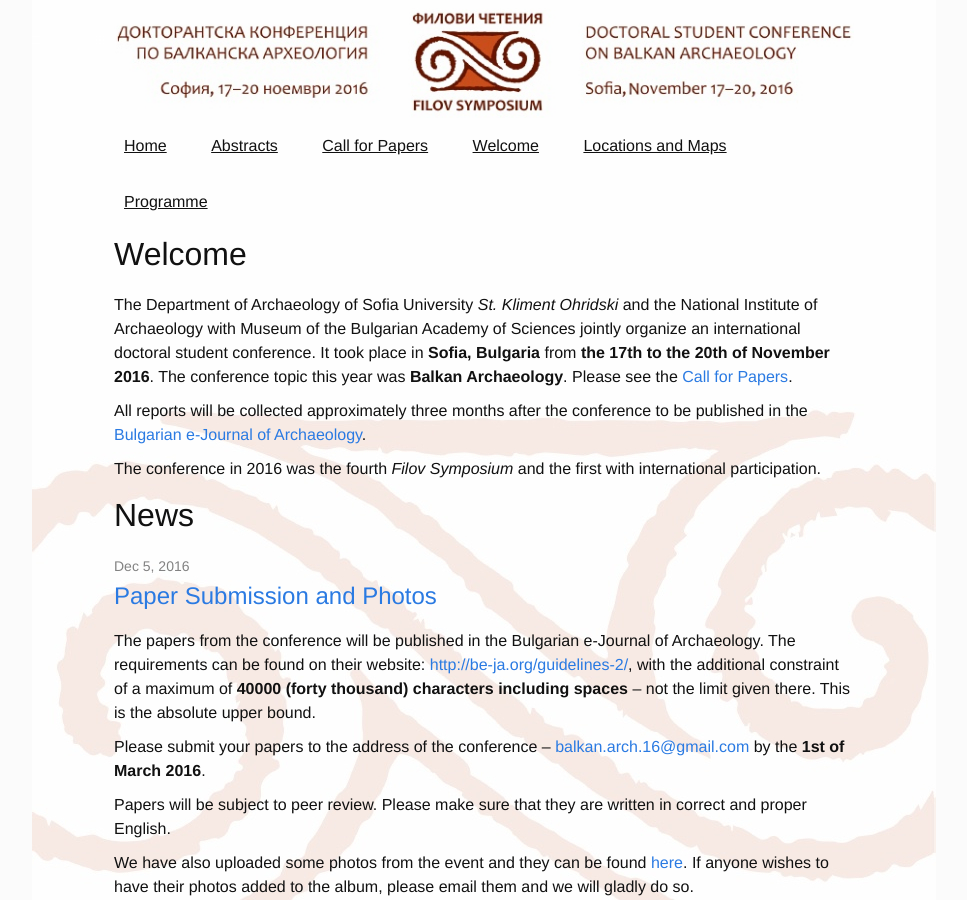
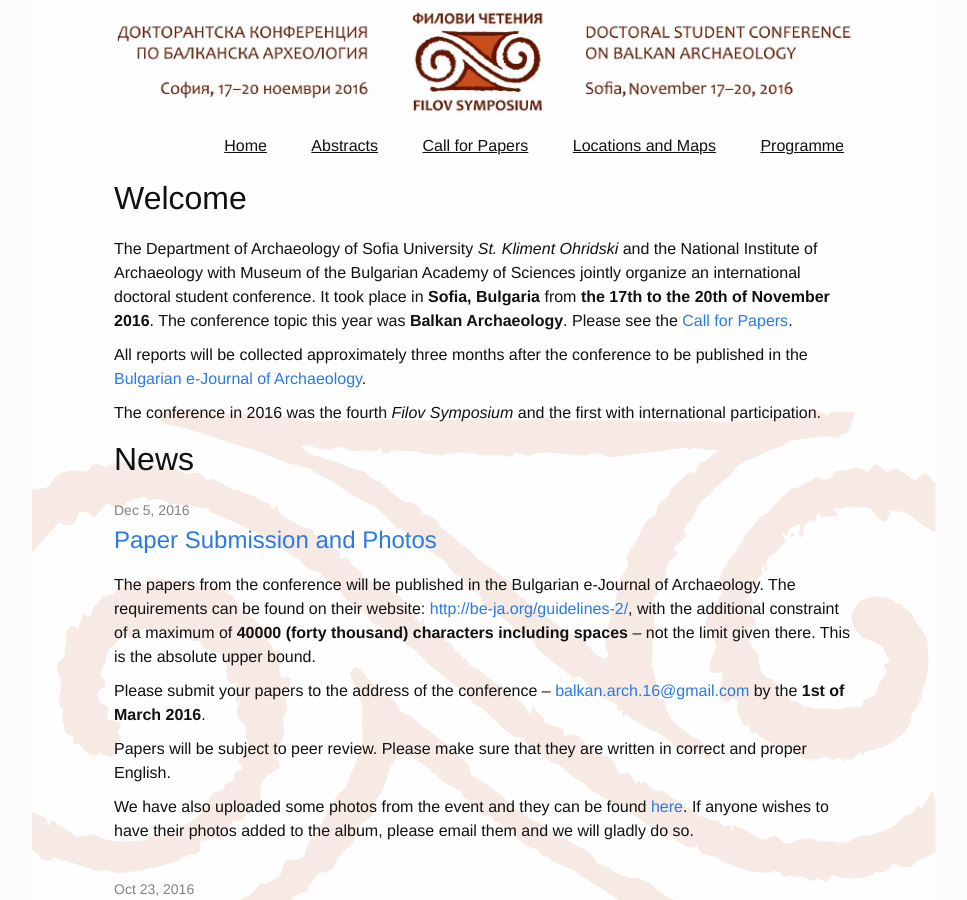
Before and after one commit to balkan-archaeology/balkan-archaeology.github.io, a Jekyll site: the page built from index.md, in a window 1280 px wide and 900 px high. Shown: the whole window, without its empty margins (156-1123 px from the left). Built offline with Jekyll 4.4.1, drawn with Linux system fonts in a browser that asks for light colours; our own code applies the rules of GitHub Pages for plain Markdown files.

Commit message:
Stop index page from showing up with own title in site nav. Have it only show up as 'Home'

```diff
--- a/_includes/header.html
+++ b/_includes/header.html
@@ -17,7 +17,7 @@
       <div class="trigger">
         <a class="page-link" href="/">Home</a>
         {% for my_page in site.pages %}
-        {% if my_page.title %}
+        {% if my_page.title and my_page.url != "/" %}
         <a class="page-link"
            href="{{ my_page.url | prepend: site.baseurl }}">
           {{ my_page.title }}</a>
```
Also changed, not shown: index.md (+1 -0 lines).
